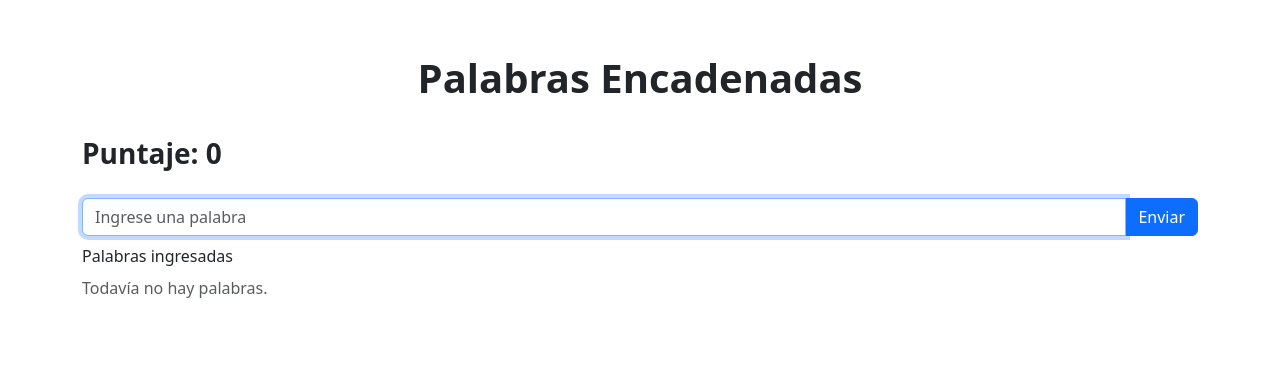
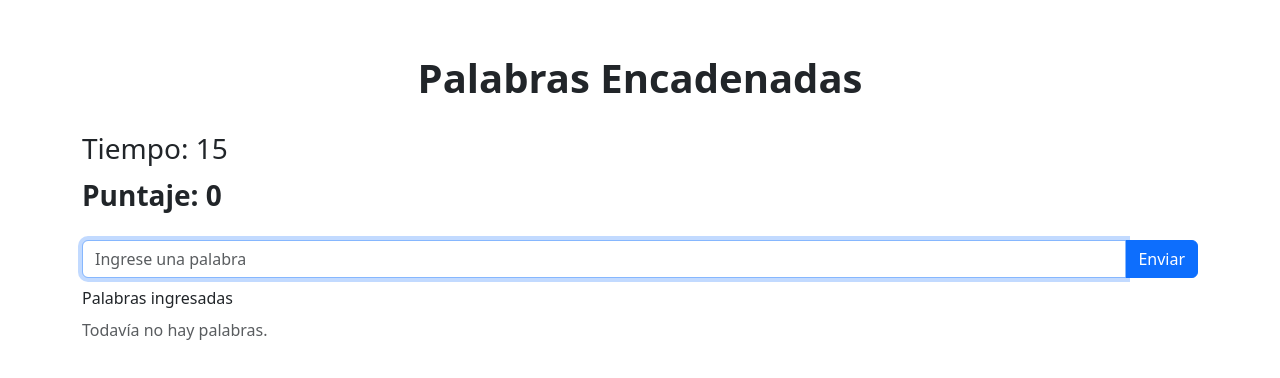
Before and after one commit to szapata03/unq-ui-sergio-zapata-trabajo-final, a React (Vite) app: page / in a window 1280 px wide. Shown: the top 378 px of the page. Built offline with nearby package versions, Linux system fonts and the light colour scheme.

Commit message:
feat: se agrega timer

```diff
--- a/src/components/Game.jsx
+++ b/src/components/Game.jsx
@@ -1,6 +1,7 @@
 import './Game.css';
 import { useState, useRef, useEffect } from "react";
 import { validateWord } from "../services/api";
+import { useTimer } from "../hooks/useTimer";
 
 
 const Game = () => {
@@ -11,8 +12,19 @@ const Game = () => {
     const [loading, setLoading] = useState(false);
     const [error, setError] = useState("");
     const [shake, setShake] = useState(false);
+    const [gameOver, setGameOver] = useState(false);
+    const {time,start,pause,resume,stop} = useTimer(15, () => {setGameOver(true);});
 
     const inputRef = useRef(null);
+
+    function showError(message) {
+        setError(message);
+        setShake(true);
+
+        setTimeout(() => {
+            setShake(false);
+        }, 400);
+    }
 
     useEffect(() => {
         if (!loading) {
@@ -32,11 +44,7 @@ const Game = () => {
 
         if (words.includes(palabraActual)) {
             setWord("");
-            setError("Palabra actual ya fue utilizada")
-            setShake(true);
-            setTimeout(() => {
-                setShake(false);
-            }, 400);
+            showError("La palabra ya fue utilizada");
             return;
         }
 
@@ -45,16 +53,13 @@ const Game = () => {
 
             if (palabraActual[0] !== ultimaPalabra.at(-1)) {
                 setWord("");
-                setError(`La palabra debe comenzar con letra ${ultimaPalabra.at(-1).toUpperCase()}`)
-                setShake(true);
-                setTimeout(() => {
-                    setShake(false);
-                }, 400);
+                showError(`La palabra debe comenzar con ${ultimaPalabra.at(-1).toUpperCase()}`);
                 return;
             }
         }
 
         setLoading(true);
+        pause();
 
         try {
             const exists = await validateWord(palabraActual);
@@ -62,17 +67,15 @@ const Game = () => {
             if (exists) {
                 setWords([...words, palabraActual]);
                 setScore(score + palabraActual.length);
-            }
-            if (!exists){
-                setError("La palabra no existe en el diccionario")
-                setShake(true);
-                setTimeout(() => {
-                    setShake(false);
-                }, 400);
+                start();
+            } else {
+                showError("La palabra no existe");
+                resume();
             }
             setWord("");
         } catch (error) {
             console.error(error);
+            resume();
         } finally {
             setLoading(false);
         }
@@ -85,7 +88,7 @@ const Game = () => {
 
 
         <div className="">
-
+            <h3>Tiempo: {time}</h3>
             <div className="fw-bold fs-3">Puntaje: {score}</div>
             {words.length > 0 && (
                     <div className='info-letra-actual d-flex'>
@@ -147,8 +150,6 @@ const Game = () => {
             )}
 
         </div>
-
-
     </div>
     )
 };
--- /dev/null
+++ b/src/hooks/useTimer.jsx
@@ -0,0 +1,73 @@
+import { useState, useRef, useEffect } from "react";
+
+export function useTimer(initialTime, onFinish) {
+    const [time, setTime] = useState(initialTime);
+
+    const intervalRef = useRef(null);
+
+    function clearTimer() {
+        if (intervalRef.current !== null) {
+            clearInterval(intervalRef.current);
+            intervalRef.current = null;
+        }
+    }
+
+    function start() {
+        clearTimer();
+
+        setTime(initialTime);
+
+        intervalRef.current = setInterval(() => {
+            setTime((currentTime) => {
+
+                if (currentTime <= 1) {
+                    clearTimer();
+                    onFinish?.();
+                    return 0;
+                }
+
+                return currentTime - 1;
+            });
+        }, 1000);
+    }
+
+    function pause() {
+        clearTimer();
+    }
+
+    function resume() {
+        if (intervalRef.current !== null || time <= 0) return;
+
+        intervalRef.current = setInterval(() => {
+            setTime((currentTime) => {
+
+                if (currentTime <= 1) {
+                    clearTimer();
+                    onFinish?.();
+                    return 0;
+                }
+
+                return currentTime - 1;
+            });
+        }, 1000);
+    }
+
+    function stop() {
+        clearTimer();
+        setTime(initialTime);
+    }
+
+    useEffect(() => {
+        return () => {
+            clearTimer();
+        };
+    }, []);
+
+    return {
+        time,
+        start,
+        pause,
+        resume,
+        stop,
+    };
+}
```
Lines whose indentation alone changed are shown as unchanged.
